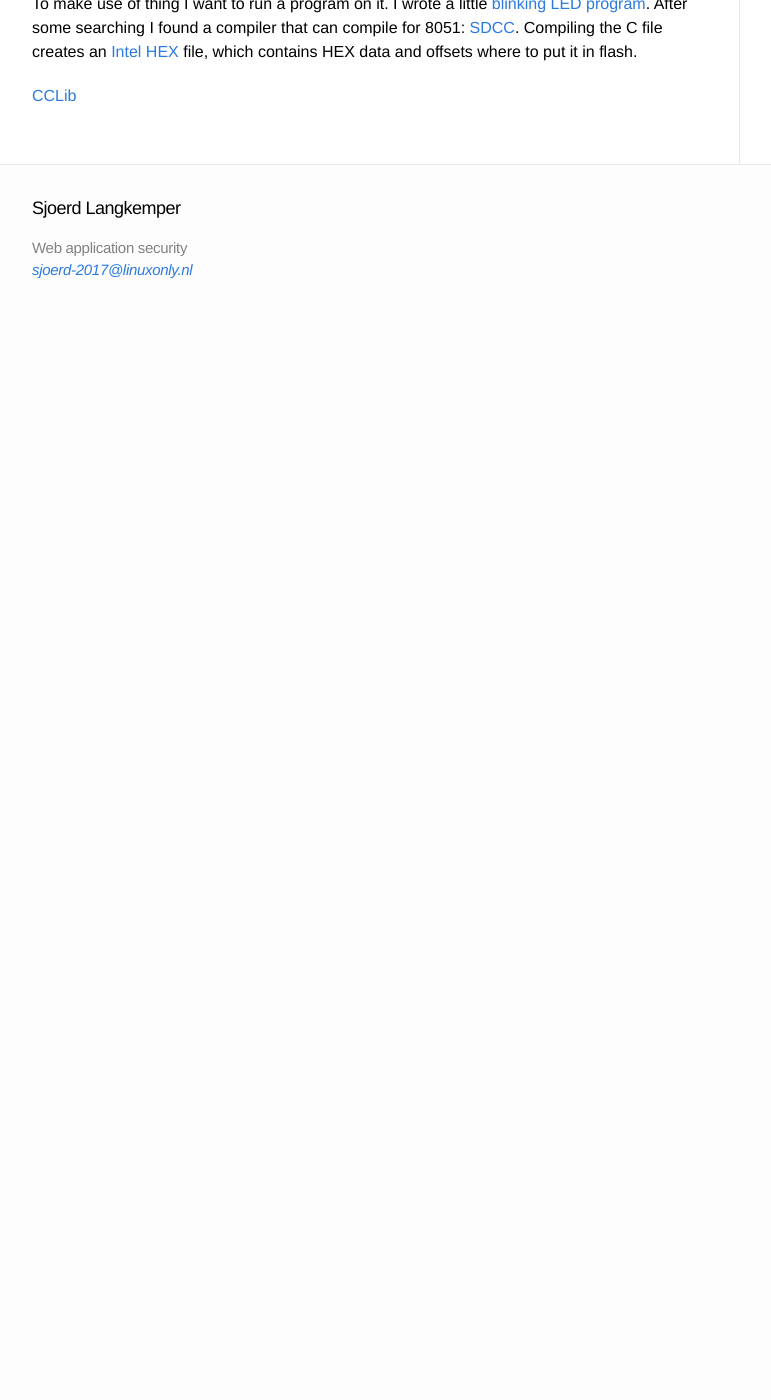
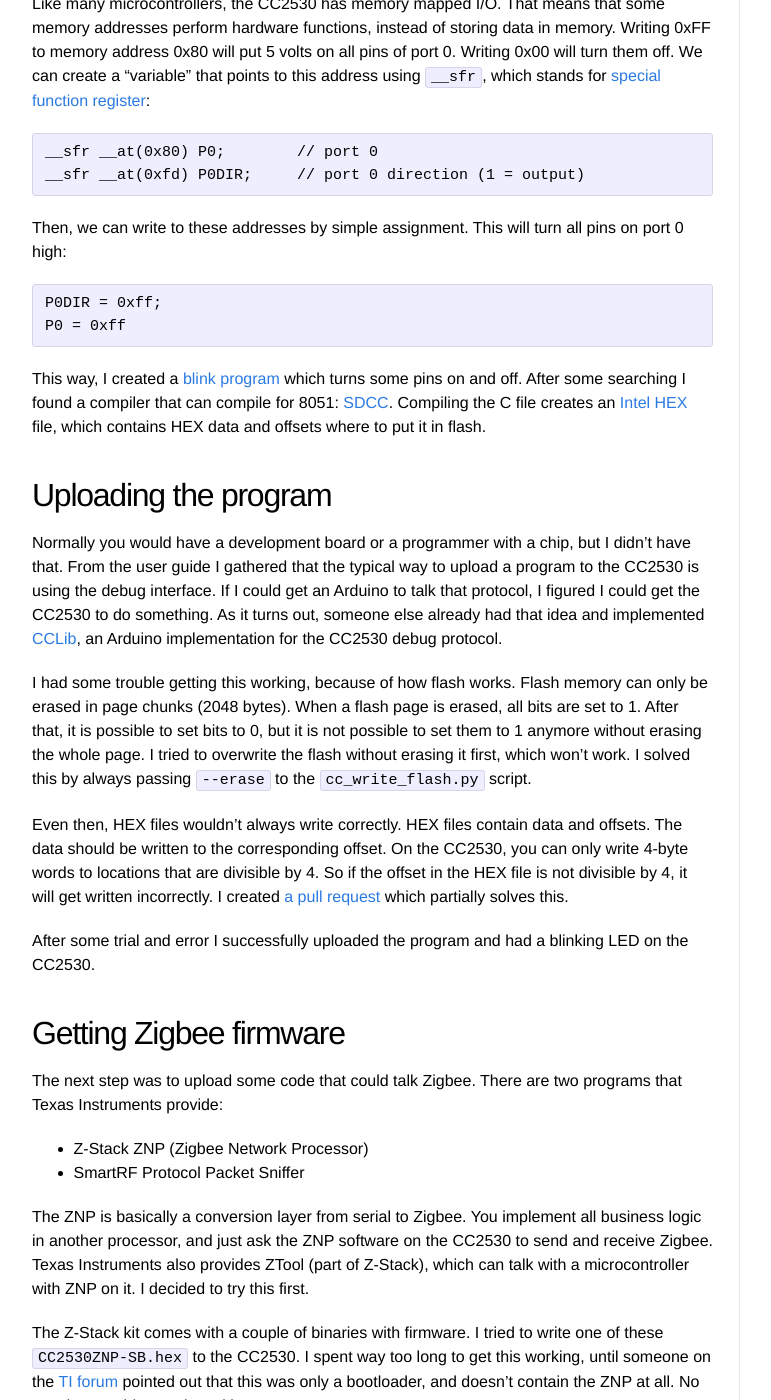
Before and after one commit to Sjord/Sjord.github.io, a Jekyll site: the page built from _posts/2017-12-07-cc2530.md, in a window 1280 px wide and 1400 px high, scrolled down 1907 px. Shown: the whole window, without its empty margins (108-879 px from the left). Built offline with Jekyll 4.4.1, drawn with Linux system fonts in a browser that asks for light colours; before the commit the page ends 2219 px from its top, so only the background shows below that; some of the changed text lies outside the part shown.

Commit message:
Work on CC2530 post

```diff
--- a/_posts/2017-12-07-cc2530.md
+++ b/_posts/2017-12-07-cc2530.md
@@ -18,7 +18,7 @@
 
 > High-Performance and Low-Power 8051 Microcontroller Core With Code Prefetch.
 
-It has a 8051 CPU, as in [Intel 8051](https://en.wikipedia.org/wiki/Intel_MCS-51) from the 1980's.
+It has a 8051 CPU, as in compatible with [Intel 8051](https://en.wikipedia.org/wiki/Intel_MCS-51) from the 1980's.
 
 > The CC2530 pinout is shown in Figure 7 and a short description of the pins follows.
 
@@ -28,8 +28,60 @@
 
 ## Blinking LED
 
-TODO write about memory mapped I/O
+The first step is to run some program on this, and a blinking LED is an obvious first choice.
 
-To make use of thing I want to run a program on it. I wrote a little [blinking LED program](https://github.com/Sjord/cc2530/blob/master/blink/blink.c). After some searching I found a compiler that can compile for 8051: [SDCC](http://sdcc.sourceforge.net/). Compiling the C file creates an [Intel HEX](https://en.wikipedia.org/wiki/Intel_HEX) file, which contains HEX data and offsets where to put it in flash.
+Like many microcontrollers, the CC2530 has memory mapped I/O. That means that some memory addresses perform hardware functions, instead of storing data in memory. Writing 0xFF to memory address 0x80 will put 5 volts on all pins of port 0. Writing 0x00 will turn them off. We can create a "variable" that points to this address using `__sfr`, which stands for [special function register](https://en.wikipedia.org/wiki/Special_function_register):
 
-[CCLib](https://github.com/wavesoft/CCLib)
+    __sfr __at(0x80) P0;        // port 0
+    __sfr __at(0xfd) P0DIR;     // port 0 direction (1 = output)
+
+Then, we can write to these addresses by simple assignment. This will turn all pins on port 0 high:
+
+    P0DIR = 0xff;
+    P0 = 0xff
+
+This way, I created a [blink program](https://github.com/Sjord/cc2530/blob/master/blink/blink.c) which turns some pins on and off.  After some searching I found a compiler that can compile for 8051: [SDCC](http://sdcc.sourceforge.net/). Compiling the C file creates an [Intel HEX](https://en.wikipedia.org/wiki/Intel_HEX) file, which contains HEX data and offsets where to put it in flash.
+
+## Uploading the program
+
+Normally you would have a development board or a programmer with a chip, but I didn't have that. From the user guide I gathered that the typical way to upload a program to the CC2530 is using the debug interface. If I could get an Arduino to talk that protocol, I figured I could get the CC2530 to do something. As it turns out, someone else already had that idea and implemented [CCLib](https://github.com/wavesoft/CCLib), an Arduino implementation for the CC2530 debug protocol.
+
+I had some trouble getting this working, because of how flash works. Flash memory can only be erased in page chunks (2048 bytes). When a flash page is erased, all bits are set to 1. After that, it is possible to set bits to 0, but it is not possible to set them to 1 anymore without erasing the whole page. I tried to overwrite the flash without erasing it first, which won't work. I solved this by always passing `--erase` to the `cc_write_flash.py` script.
+
+Even then, HEX files wouldn't always write correctly. HEX files contain data and offsets. The data should be written to the corresponding offset. On the CC2530, you can only write 4-byte words to locations that are divisible by 4. So if the offset in the HEX file is not divisible by 4, it will get written incorrectly. I created [a pull request](https://github.com/wavesoft/CCLib/pull/18) which partially solves this.
+
+After some trial and error I successfully uploaded the program and had a blinking LED on the CC2530.
+
+## Getting Zigbee firmware
+
+The next step was to upload some code that could talk Zigbee. There are two programs that Texas Instruments provide:
+
+* Z-Stack ZNP (Zigbee Network Processor)
+* SmartRF Protocol Packet Sniffer
+
+The ZNP is basically a conversion layer from serial to Zigbee. You implement all business logic in another processor, and just ask the ZNP software on the CC2530 to send and receive Zigbee. Texas Instruments also provides ZTool (part of Z-Stack), which can talk with a microcontroller with ZNP on it. I decided to try this first.
+
+The Z-Stack kit comes with a couple of binaries with firmware. I tried to write one of these `CC2530ZNP-SB.hex` to the CC2530. I spent way too long to get this working, until someone on the [TI forum](CC2530ZNP-SB.hex) pointed out that this was only a bootloader, and doesn't contain the ZNP at all. No wonder I couldn't get it working.
+
+Since apparently there was no binary available I tried to get it to work with the firmware compiled myself. I opened Projects/zstack/ZNP/CC253x/znp.eww in [IAR Embedded Workbench](https://www.iar.com/iar-embedded-workbench/), which has a 30-day trial license. I set the output format to "intel-extended" in the project options under linker output,and build the *CC2530 - Debug* project.
+
+This worked correctly after I also connected CFG1 to ground, so that UART instead of SPI interface is used. I used the "Alternate pin configuration" as described in the docs (Z-Stack ZNP Interface Specification.pdf). The latest version of this document, shipped with Z-Stack 3.0.0, doesn't mention what CFG1 does at all, which I think is a pretty big omission. It controls wheter SPI (high) or UART (low) communication is used.
+
+I also changed the firmware a bit so that it flashes a LED on a particular place. This way, I could determine what the firmware was actually doing.
+
+After uploading this to the CC2530 I could connect using the ZTool and perform some operations. It works!
+
+## Trying the sniffer
+
+The ZNP exposes a pretty low-level API to Zigbee. It would still take some effort to get Zigbee communication working, because you have to call the right functions on the API. An alternative is the SmartRF Protocol Packet Sniffer. The sniffer just listens in on Zigbee traffic and can display messages on your computer. I uploaded the sniffer firmware to the CC2530, but I couldn't get it working. I also couldn't really find the right configuration for the serial port that this firmware uses. Normally you would use it on a CC2531, which has an USB port.
+
+## Conclusion
+
+I made it pretty hard on myself by just buying one chip without any development kit or even proper documentation. I got stuck a few times where things just didn't work and I had no idea how to debug the problem. In the end I didn't succeed in sending or receiving any Zigbee messages, but I learned a lot about embedded programming.
+
+## Read more
+
+* [Texas Instruments Z-Stack](http://www.ti.com/tool/z-stack)
+* [CCLib](https://github.com/wavesoft/CCLib)
+* [CC2530 datasheet](http://www.ti.com/lit/ds/symlink/cc2530.pdf)
+* [CC253x/4x user guide](http://www.ti.com/lit/ug/swru191f/swru191f.pdf)
```
Also changed, not shown: other parts of _posts/2017-12-07-cc2530.md (+1 -1 lines).
